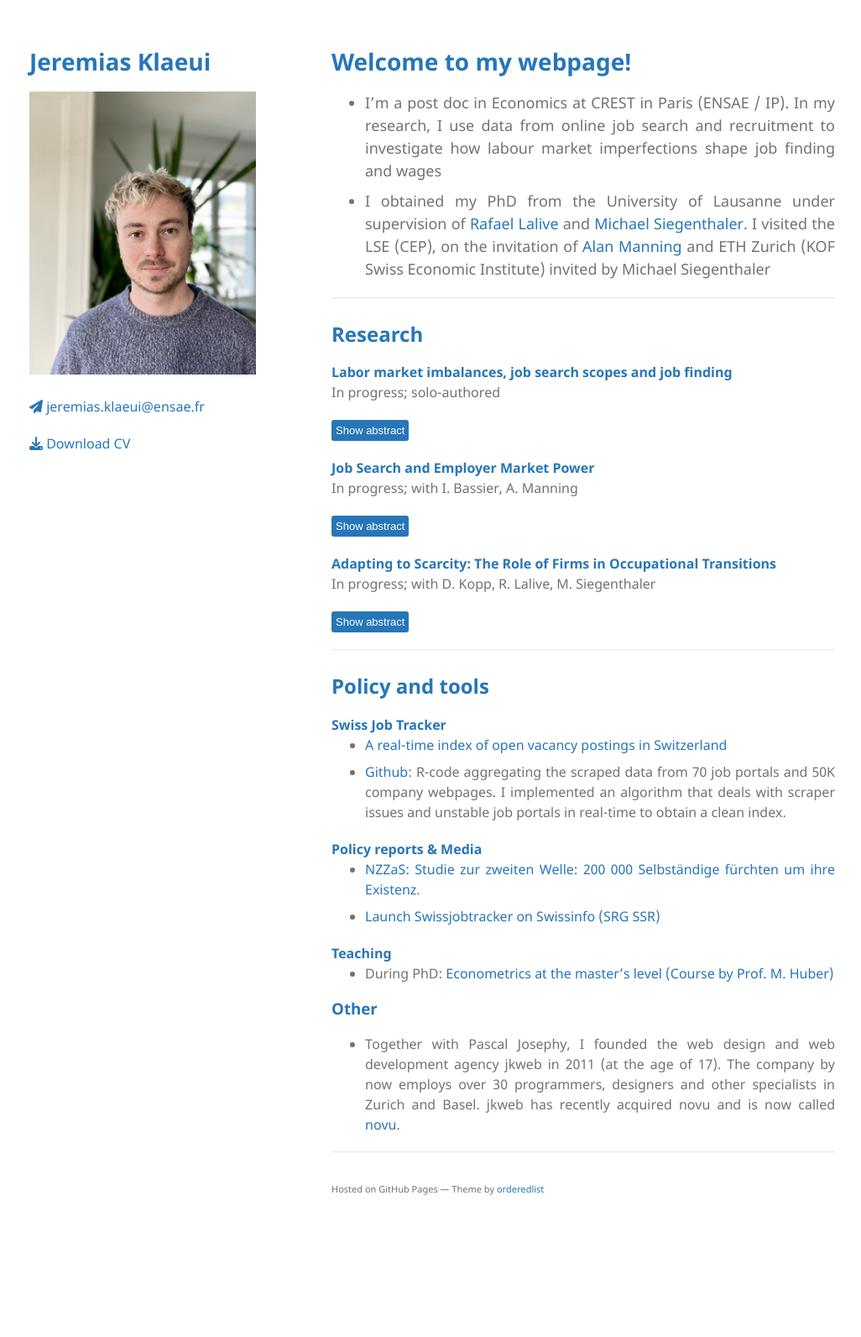
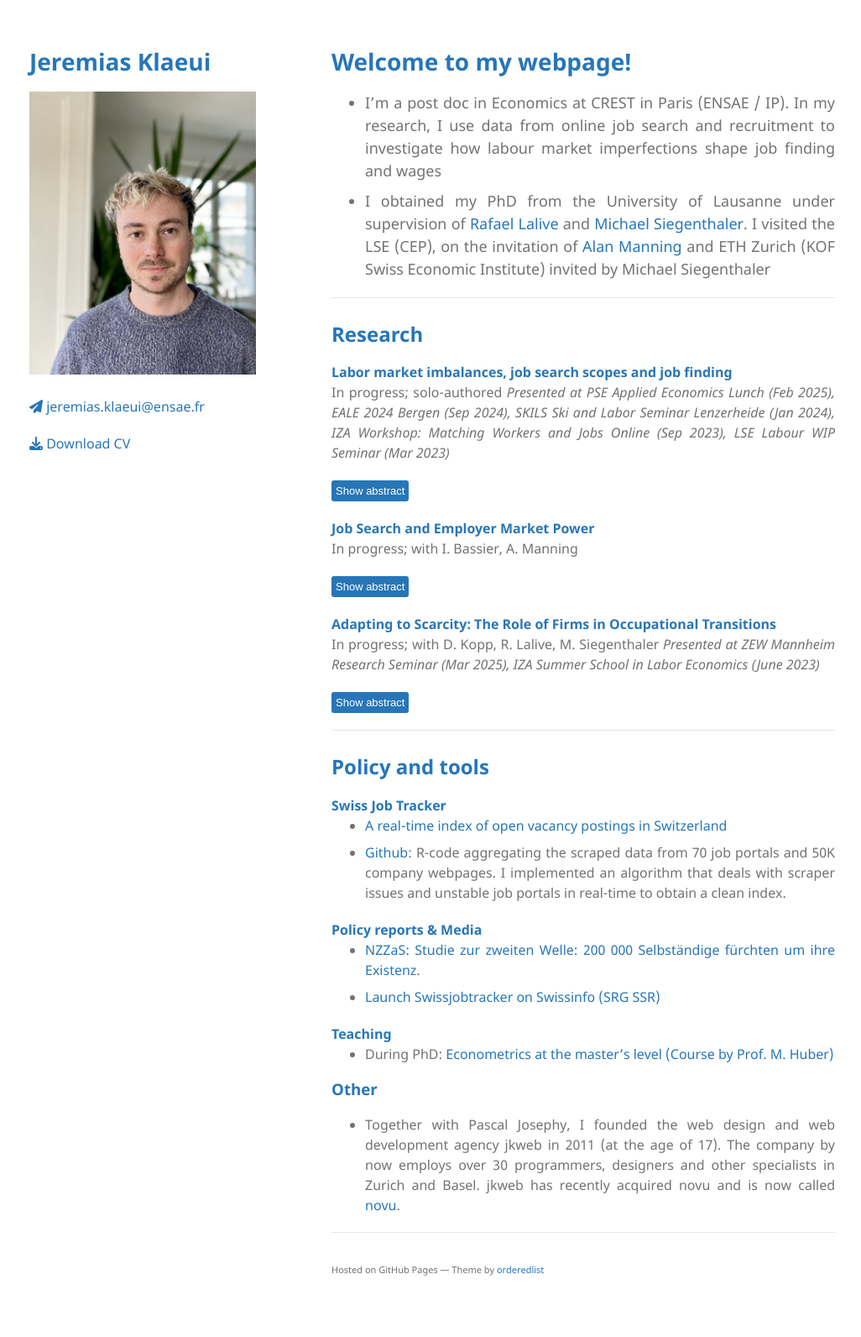
Before and after one commit to jklaeui/jklaeui.github.io, a Jekyll site: the page built from index.md, in a window 1280 px wide. Shown: the whole page at 84% size, without its empty margins (125-1151 px from the left). Built offline with Jekyll 4.4.1, drawn with Linux system fonts in a browser that asks for light colours; nearby versions of some CDN libraries; our own code applies the rules of GitHub Pages for plain Markdown files; the repository's description, which GitHub fills in, is left out; before the commit the page ends 1496 px from its top, so only the background shows below that.

Commit message:
conferences

```diff
--- a/index.md
+++ b/index.md
@@ -10,6 +10,7 @@
 
 ####  Labor market imbalances, job search scopes and job finding
 In progress; solo-authored
+*Presented at PSE Applied Economics Lunch (Feb 2025), EALE 2024 Bergen (Sep 2024), SKILS Ski and Labor Seminar Lenzerheide (Jan 2024), IZA Workshop: Matching Workers and Jobs Online (Sep 2023), LSE Labour WIP Seminar (Mar 2023)*
 
 <button class="show-button" onclick="toggleAbstract('abstract_click_search_scopes')">Show abstract</button>
 <div id="abstract_click_search_scopes" class="abstract">
@@ -28,6 +29,7 @@ This paper provides a framework for thinking about how the job search of workers
 
 #### Adapting to Scarcity: The Role of Firms in Occupational Transitions
 In progress; with D. Kopp, R. Lalive, M. Siegenthaler
+*Presented at ZEW Mannheim Research Seminar (Mar 2025), IZA Summer School in Labor Economics (June 2023)*
 
 <button class="show-button" onclick="toggleAbstract('abstract_click_occ_mob')">Show abstract</button>
 <div id="abstract_click_occ_mob" class="abstract">
```
Also changed, not shown: 1 other file.
